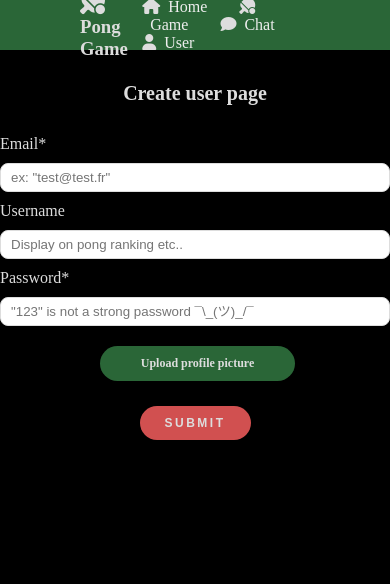
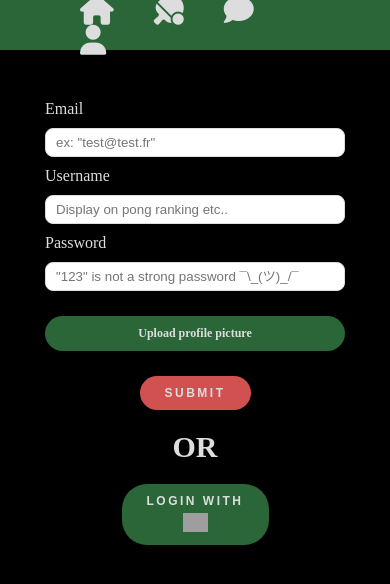
Before and after one commit to simon-ameye/42-ft_transcendence, a React (Create React App) app in the folder frontend/: page /user in a window 390 px wide. Shown: the top 584 px of the page. Built offline with nearby package versions, Linux system fonts and the light colour scheme; grey boxes are pictures that could not be loaded; a web font is replaced by a local one.

Commit message:
add button for 42 login on user page, add some responsive feature

```diff
--- a/frontend/src/components/User.tsx
+++ b/frontend/src/components/User.tsx
@@ -19,12 +19,12 @@ const User = () => {
 	}
 
 	return (
+		<>
+			<Navbar />
 			<div className="createUser">
-			<Navbar />
 				<div className="createUserContent">
-				<h3>Create user page</h3>
 					<form onSubmit={handleSubmit} method='POST'>
-					<label title='Email is mandatory'>Email*</label>
+						<label>Email</label>
 						<input
 							type="email"
 							placeholder='ex: "test@test.fr"'
@@ -39,7 +39,7 @@ const User = () => {
 							value={userDisplayName}
 							onChange={(e) => setUserDisplayName(e.target.value)}
 						/>
-					<label title='Password is mandatory'>Password*</label>
+						<label>Password</label>
 						<input
 							type="password"
 							placeholder='"123" is not a strong password ¯\_(ツ)_/¯'
@@ -59,7 +59,13 @@ const User = () => {
 						</div>
 					</form>
 				</div>
+				<div className="or">OR</div>
+				<button className='login-btn'>
+					<p>Login with</p>
+					<img src='https://profile.intra.42.fr/assets/42_logo_black-684989d43d629b3c0ff6fd7e1157ee04db9bb7a73fba8ec4e01543d650a1c607.png'></img>
+				</button>
 			</div>
+		</>
 	);
 };
 
--- a/frontend/src/styles/components/_navbar.scss
+++ b/frontend/src/styles/components/_navbar.scss
@@ -18,3 +18,16 @@ nav span {
 	margin: 0 2rem 0 0.5rem;
 	color: $nav_text;
 }
+
+@media only screen and (max-width: 800px) {
+	nav span {
+		display: none;
+	}
+	nav i {
+		padding-right: 2.5rem;
+		font-size: 30px;
+	}
+	h3 {
+		display: none;
+	}
+}
--- a/frontend/src/styles/components/_user.scss
+++ b/frontend/src/styles/components/_user.scss
@@ -1,18 +1,17 @@
-.createUserContent {
-	max-width: 400px;
+.createUser {
+	margin-top: 50px;
+	display: flex;
+	justify-content: space-evenly;
+	align-items: center;
+	form {
+		width: 300px;
 		margin: 0 auto;
+		margin-left: 300px;
 		text-align: center;
-
 		label {
 			text-align: left;
 			display: block;
 		}
-
-	h3 {
-		font-size: 20px;
-		margin-bottom: 30px;
-	}
-
 		input {
 			width: 100%;
 			padding: 6px 10px;
@@ -30,11 +29,8 @@
 
 		.upload {
 			@include btn-anim;
-		width: 50%;
+			background-color: $user_green;
 			text-align: center;
-		color: $white;
-		margin: 20px 0 0 100px;
-		background-color: $user_green;
 			text-transform: none;
 			letter-spacing: normal;
 		}
@@ -48,6 +44,13 @@
 		.upload:active {
 			@include btn-anim-active;
 		}
+	}
+	.or {
+		text-transform: uppercase;
+		font-size: 30px;
+		font-weight: 700;
+	}
+}
 
 button {
 	@include btn-anim;
@@ -60,4 +63,37 @@
 button:active {
 	@include btn-anim-active
 }
+
+.login-btn {
+	margin-right: 300px;
+	background-color: $user_green;
+
+	p {
+		margin-bottom: 5px;
 	}
+
+	img {
+		width: 25px
+	}
+}
+
+.login-btn:hover{
+	background-color: $user_green;
+	box-shadow: 0px 10px 15px rgba($user_green, 0.4);
+}
+
+@media only screen and (max-width: 800px) {
+	.createUser {
+		flex-direction: column;
+		form, .login-btn{
+			margin-left: 0;
+			margin-right: 0;
+		}
+		.login-btn {
+			margin-top: 0;
+		}
+	}
+	.or {
+		margin: 20px 0 20px 0;
+	}
+}
```
Also changed, not shown: frontend/src/styles/_settings.scss (line endings or trailing spaces). Lines whose indentation alone changed are shown as unchanged.
